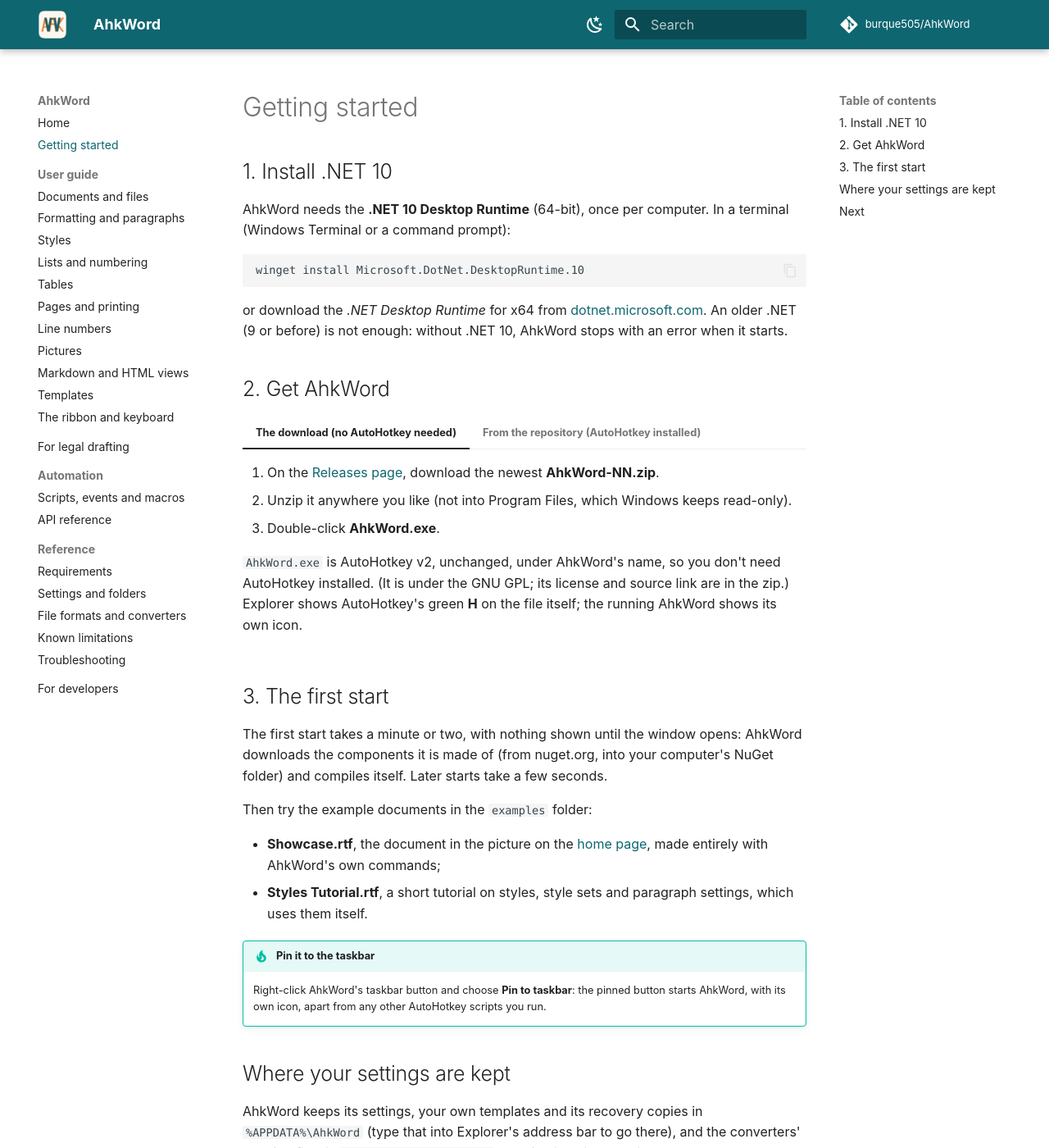
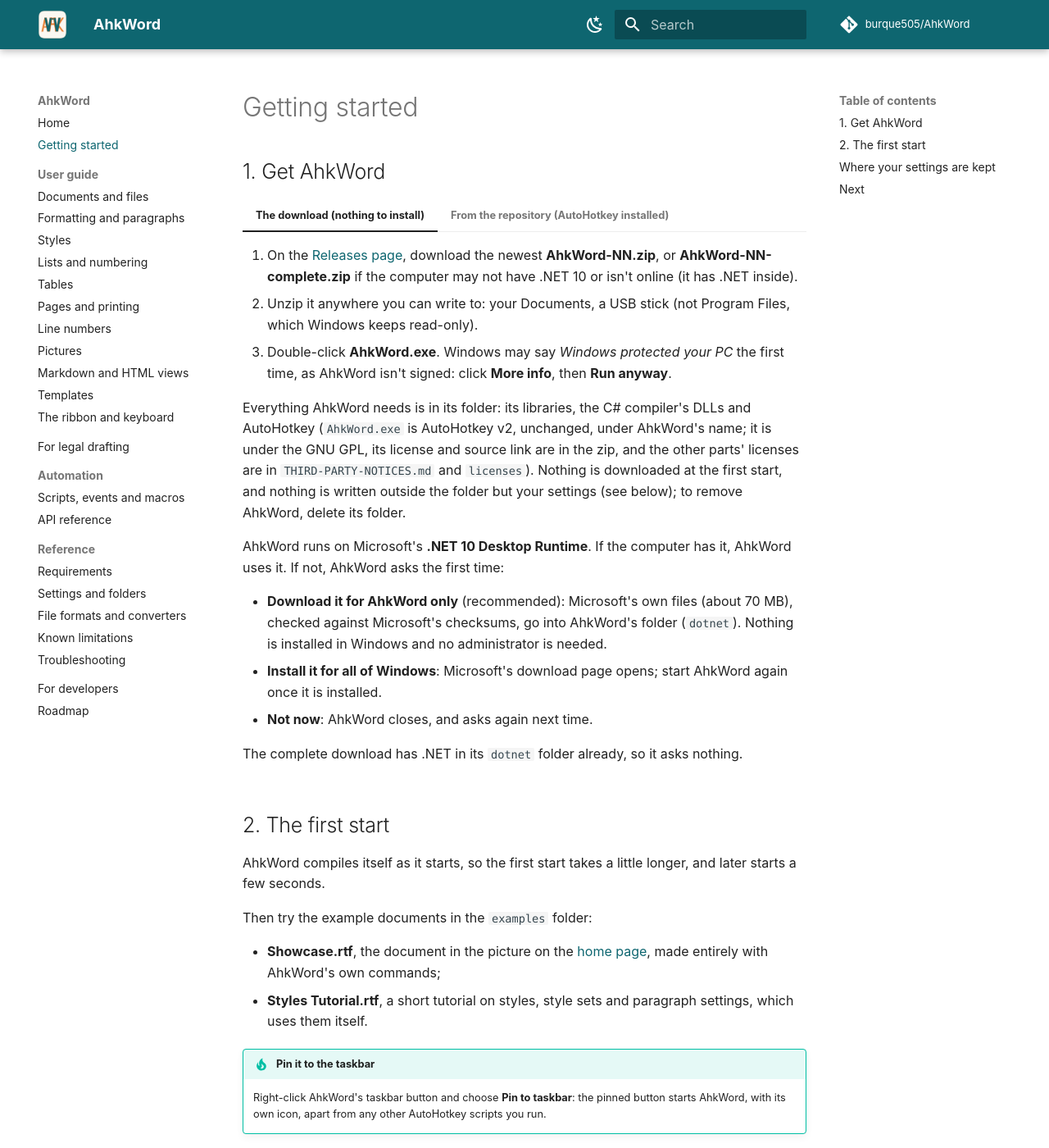
Before and after one commit to burque505/AhkWord, an MkDocs documentation site: the page built from docs/getting-started.md, in a window 1280 px wide and 1400 px high. Shown: the whole window at 82% size. Built offline with MkDocs 1.6.1 and Material for MkDocs 9.7.7, drawn with Linux system fonts in a browser that asks for light colours; comment, search, counter and statistics services are not loaded.

Commit message:
Iteration 54: a download that needs nothing installed; a roadmap
- The release download carries everything AhkWord needs but .NET: the libraries (lib\packages, as NuGet lays
  them out, with their list), the C# compiler's two DLLs (lib\roslyn) and the C# host built beforehand
  (lib\host), so that nothing is downloaded at the first start and nothing written outside AhkWord's folder but
  the settings. AhkWord-NN-complete.zip has the .NET 10 Desktop Runtime inside as well.
- Without .NET 10 on the computer, AhkWord asks (AhkWordSetup.ahk): download it from Microsoft for itself only
  (the .NET and Windows Desktop runtime zips, checked against Microsoft's SHA-512, into its own dotnet folder; no
  administrator, nothing installed in Windows), open Microsoft's page to install it for all of Windows, or not now.
- Csharp-in-AHK: Csharp-in-AHK.ini's HostDll (a host built beforehand: no csc.exe needed), PackagesManifest (the
  packages' files from a list: no NuGet restore) and CacheDir, paths relative to the .ini; a runtimeconfig for
  each runtime version; CSharpBuildHost. Without these settings it works as before.
- make_release.ps1 makes both zips (-Working: from the working tree), and checks that THIRD-PARTY-NOTICES.md
  names every package carried. START HERE.txt: unzip, double-click, "Run anyway", portable mode for trying it.
- SkiaSharp's native library is found beside its package in the download too.
- ROADMAP.md: what is done and what is next, linked from the README and the documentation.
- Notices: PDFsharp and its two dependencies, the compiler's DLLs and .NET in the download, and an
  acknowledgement of TheArkive's M-ArkDown, whose Markdown extensions AhkWord follows; their license texts in
  licenses\. Known limitations brought up to date.

Co-Authored-By: Claude Opus 5.5 <noreply@anthropic.com>

````diff
--- a/docs/getting-started.md
+++ b/docs/getting-started.md
@@ -1,34 +1,34 @@
 # Getting started
 
-## 1. Install .NET 10
+## 1. Get AhkWord
 
-AhkWord needs the **.NET 10 Desktop Runtime** (64-bit), once per computer. In a terminal (Windows Terminal or a command prompt):
+=== "The download (nothing to install)"
 
-```
-winget install Microsoft.DotNet.DesktopRuntime.10
-```
+    1. On the [Releases page](https://github.com/burque505/AhkWord/releases), download the newest **AhkWord-NN.zip**, or **AhkWord-NN-complete.zip** if the computer may not have .NET 10 or isn't online (it has .NET inside).
+    2. Unzip it anywhere you can write to: your Documents, a USB stick (not Program Files, which Windows keeps read-only).
+    3. Double-click **AhkWord.exe**. Windows may say *Windows protected your PC* the first time, as AhkWord isn't signed: click **More info**, then **Run anyway**.
 
-or download the *.NET Desktop Runtime* for x64 from [dotnet.microsoft.com](https://dotnet.microsoft.com/download/dotnet/10.0). An older .NET (9 or before) is not enough: without .NET 10, AhkWord stops with an error when it starts.
+    Everything AhkWord needs is in its folder: its libraries, the C# compiler's DLLs and AutoHotkey (`AhkWord.exe` is AutoHotkey v2, unchanged, under AhkWord's name; it is under the GNU GPL, its license and source link are in the zip, and the other parts' licenses are in `THIRD-PARTY-NOTICES.md` and `licenses`). Nothing is downloaded at the first start, and nothing is written outside the folder but your settings (see below); to remove AhkWord, delete its folder.
 
-## 2. Get AhkWord
+    AhkWord runs on Microsoft's **.NET 10 Desktop Runtime**. If the computer has it, AhkWord uses it. If not, AhkWord asks the first time:
 
-=== "The download (no AutoHotkey needed)"
+    - **Download it for AhkWord only** (recommended): Microsoft's own files (about 70 MB), checked against Microsoft's checksums, go into AhkWord's folder (`dotnet`). Nothing is installed in Windows and no administrator is needed.
+    - **Install it for all of Windows**: Microsoft's download page opens; start AhkWord again once it is installed.
+    - **Not now**: AhkWord closes, and asks again next time.
 
-    1. On the [Releases page](https://github.com/burque505/AhkWord/releases), download the newest **AhkWord-NN.zip**.
-    2. Unzip it anywhere you like (not into Program Files, which Windows keeps read-only).
-    3. Double-click **AhkWord.exe**.
-
-    `AhkWord.exe` is AutoHotkey v2, unchanged, under AhkWord's name, so you don't need AutoHotkey installed. (It is under the GNU GPL; its license and source link are in the zip.) Explorer shows AutoHotkey's green **H** on the file itself; the running AhkWord shows its own icon.
+    The complete download has .NET in its `dotnet` folder already, so it asks nothing.
 
 === "From the repository (AutoHotkey installed)"
 
-    1. Install **AutoHotkey v2**, 64-bit, from [autohotkey.com](https://www.autohotkey.com/).
+    1. Install **AutoHotkey v2**, 64-bit, from [autohotkey.com](https://www.autohotkey.com/), and the **.NET 10 Desktop Runtime** (64-bit), once per computer: in a terminal, `winget install Microsoft.DotNet.DesktopRuntime.10`, or download it for x64 from [dotnet.microsoft.com](https://dotnet.microsoft.com/download/dotnet/10.0). An older .NET (9 or before) is not enough.
     2. Clone or download [the repository](https://github.com/burque505/AhkWord).
     3. Run **AhkWord.ahk**. To open a document at the start, pass its path: `AhkWord.ahk "C:\path\document.docx"`.
 
-## 3. The first start
+    The first start takes a minute or two, with nothing shown until the window opens: AhkWord downloads the components it is made of (from nuget.org, into your computer's NuGet folder) and compiles itself.
 
-The first start takes a minute or two, with nothing shown until the window opens: AhkWord downloads the components it is made of (from nuget.org, into your computer's NuGet folder) and compiles itself. Later starts take a few seconds.
+## 2. The first start
+
+AhkWord compiles itself as it starts, so the first start takes a little longer, and later starts a few seconds.
 
 Then try the example documents in the `examples` folder:
 
--- a/mkdocs.yml
+++ b/mkdocs.yml
@@ -71,3 +71,4 @@ nav:
       - Known limitations: reference/limitations.md
       - Troubleshooting: reference/troubleshooting.md
   - For developers: developers.md
+  - Roadmap: https://github.com/burque505/AhkWord/blob/main/ROADMAP.md
````
Also changed, not shown: README.md (+3 -2 lines), ROADMAP.md (added, +59 -0 lines), THIRD-PARTY-NOTICES.md (+13 -2 lines), docs/reference/formats.md (+1 -1 lines), docs/reference/limitations.md (+5 -0 lines), 9 other files.
